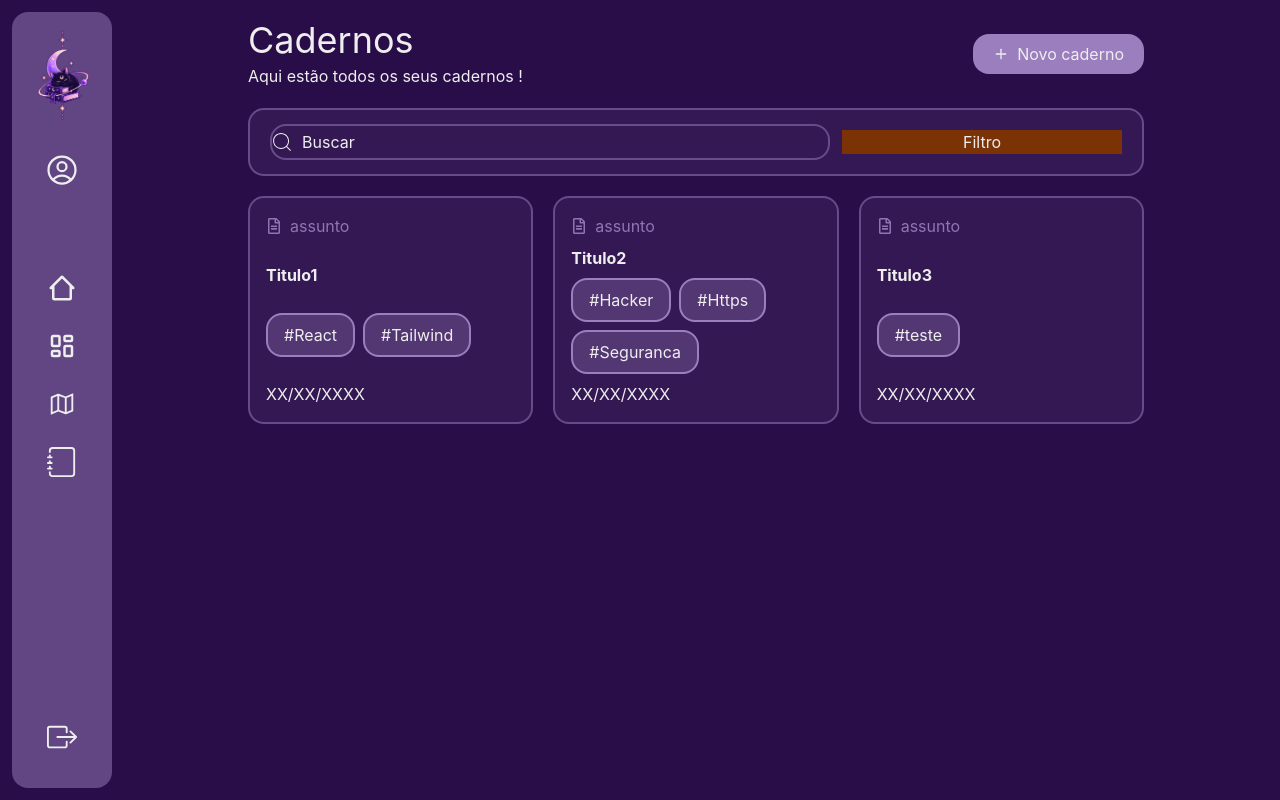
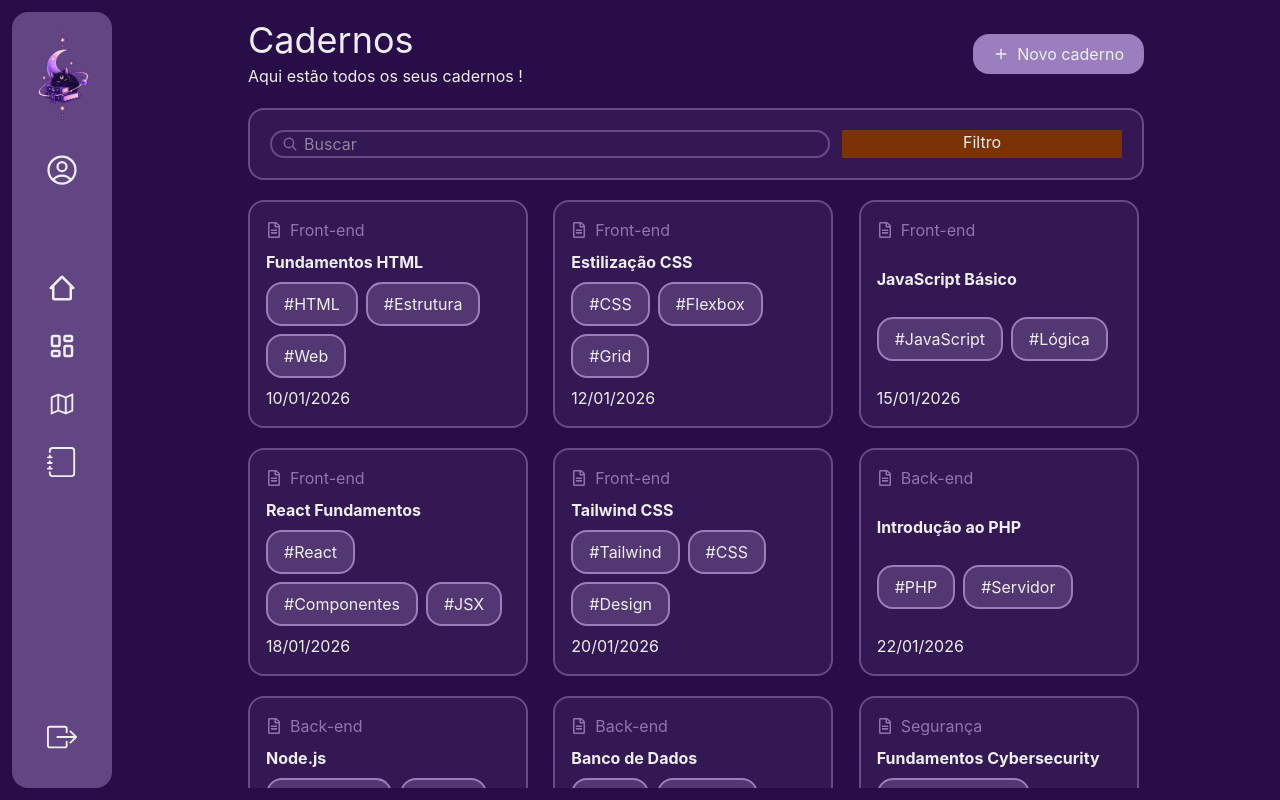
Before and after one commit to stelsol/Caderno-estudos, a React (Vite) app: page /Cadernos in a window 1280 px wide. Built offline with nearby package versions, Linux system fonts and the light colour scheme.

Commit message:
feat: adiciona CardBusca, grid de cards e dados dos cadernos em json

```diff
--- a/src/componentes/CardBusca/CardBusca.jsx
+++ b/src/componentes/CardBusca/CardBusca.jsx
@@ -1,4 +1,6 @@
-export default function CardBusca({ icon, text }) {
+import { PiPlaceholder } from "react-icons/pi";
+
+export default function CardBusca({ icon }) {
   return (
     <div className="w-full flex gap-3">
       {/* <div className=" flex-2 bg-amber-500">Buscar</div>{" "} */}
@@ -6,9 +8,12 @@ export default function CardBusca({ icon, text }) {
         <input
           type="search"
           id="busca"
-          className="w-full border-2 border-[#9B7EBD]/50 rounded-2xl px-3 py-1 cursor-pointer absolute "
+          className="w-full border-2 border-[#9B7EBD]/50 rounded-2xl peer pr-5 pl-8 "
+          placeholder="Buscar"
         />
-        {icon} {text}
+        <span className="peer-placeholder-shown:block absolute left-3 top-1/2 -translate-y-1/2 hidden text-[#9B7EBD]/70">
+          {icon}
+        </span>
       </label>
       <div className="flex-1 bg-amber-900">Filtro</div>
     </div>
--- a/src/componentes/CardCaderno/CardCaderno.jsx
+++ b/src/componentes/CardCaderno/CardCaderno.jsx
@@ -3,7 +3,7 @@ import { FaRegFileAlt } from "react-icons/fa";
 
 export default function CardCaderno({ assunto, title, tag, data }) {
   return (
-    <div className="flex flex-col flex-1 gap-2 items-start border-2 border-[#9B7EBD]/50 bg-[#9B7EBD]/10 rounded-2xl p-4 justify-between ">
+    <div className="flex flex-col  w-70 gap-2 items-start border-2 border-[#9B7EBD]/50 bg-[#9B7EBD]/10 rounded-2xl p-4 justify-between ">
       <span className=" flex gap-2 items-center text-[#9B7EBD]/90">
         <FaRegFileAlt /> {assunto}
       </span>
--- /dev/null
+++ b/src/data/cadernos.json
@@ -0,0 +1,114 @@
+[
+  {
+    "id": 1,
+    "assunto": "Front-end",
+    "title": "Fundamentos HTML",
+    "tag": ["HTML", "Estrutura", "Web"],
+    "data": "10/01/2026"
+  },
+  {
+    "id": 2,
+    "assunto": "Front-end",
+    "title": "Estilização CSS",
+    "tag": ["CSS", "Flexbox", "Grid"],
+    "data": "12/01/2026"
+  },
+  {
+    "id": 3,
+    "assunto": "Front-end",
+    "title": "JavaScript Básico",
+    "tag": ["JavaScript", "Lógica"],
+    "data": "15/01/2026"
+  },
+  {
+    "id": 4,
+    "assunto": "Front-end",
+    "title": "React Fundamentos",
+    "tag": ["React", "Componentes", "JSX"],
+    "data": "18/01/2026"
+  },
+  {
+    "id": 5,
+    "assunto": "Front-end",
+    "title": "Tailwind CSS",
+    "tag": ["Tailwind", "CSS", "Design"],
+    "data": "20/01/2026"
+  },
+  {
+    "id": 6,
+    "assunto": "Back-end",
+    "title": "Introdução ao PHP",
+    "tag": ["PHP", "Servidor"],
+    "data": "22/01/2026"
+  },
+  {
+    "id": 7,
+    "assunto": "Back-end",
+    "title": "Node.js",
+    "tag": ["JavaScript", "Node", "Backend"],
+    "data": "25/01/2026"
+  },
+  {
+    "id": 8,
+    "assunto": "Back-end",
+    "title": "Banco de Dados",
+    "tag": ["SQL", "MySQL", "Database"],
+    "data": "28/01/2026"
+  },
+  {
+    "id": 9,
+    "assunto": "Segurança",
+    "title": "Fundamentos Cybersecurity",
+    "tag": ["Cybersecurity", "Segurança"],
+    "data": "02/02/2026"
+  },
+  {
+    "id": 10,
+    "assunto": "Segurança",
+    "title": "Segurança de Redes",
+    "tag": ["Redes", "TCP/IP", "Firewall"],
+    "data": "05/02/2026"
+  },
+  {
+    "id": 11,
+    "assunto": "Segurança",
+    "title": "Introdução ao Ethical Hacking",
+    "tag": ["Hacking", "Pentest", "Ethical"],
+    "data": "08/02/2026"
+  },
+  {
+    "id": 12,
+    "assunto": "Redes",
+    "title": "Fundamentos de Redes",
+    "tag": ["LAN", "WAN", "TCP/IP"],
+    "data": "11/02/2026"
+  },
+  {
+    "id": 13,
+    "assunto": "Redes",
+    "title": "Protocolos de Internet",
+    "tag": ["HTTP", "HTTPS", "DNS"],
+    "data": "14/02/2026"
+  },
+  {
+    "id": 14,
+    "assunto": "Programação",
+    "title": "Lógica de Programação",
+    "tag": ["Algoritmos", "JavaScript"],
+    "data": "17/02/2026"
+  },
+  {
+    "id": 15,
+    "assunto": "Programação",
+    "title": "Estruturas de Dados",
+    "tag": ["Arrays", "Objetos", "Algoritmos"],
+    "data": "20/02/2026"
+  },
+  {
+    "id": 16,
+    "assunto": "Programação",
+    "title": "Git e GitHub",
+    "tag": ["Git", "GitHub", "Versionamento"],
+    "data": "23/02/2026"
+  }
+]
--- /dev/null
+++ b/src/data/weekdays.json
@@ -0,0 +1 @@
+["Seg", "Ter", "Qua", "Qui", "Sex", "Sab", "Dom"]
--- a/src/pages/Cadernos.jsx
+++ b/src/pages/Cadernos.jsx
@@ -1,32 +1,10 @@
 import CardCaderno from "../componentes/CardCaderno/CardCaderno";
+import cadernos from "../data/cadernos.json";
 import PageHeader from "../componentes/PageHeader/PageHeader";
 import PageSection from "../componentes/PageSection/PageSection";
 import CardBusca from "../componentes/CardBusca/CardBusca";
-import { CiSearch } from "react-icons/ci";
+import { IoSearch } from "react-icons/io5";
 
-const cadernos = [
-  {
-    id: 1,
-    assunto: "assunto",
-    title: "Titulo1",
-    tag: ["React", "Tailwind"],
-    data: "XX/XX/XXXX",
-  },
-  {
-    id: 2,
-    assunto: "assunto",
-    title: "Titulo2",
-    tag: ["Hacker", "Https", "Seguranca"],
-    data: "XX/XX/XXXX",
-  },
-  {
-    id: 3,
-    assunto: "assunto",
-    title: "Titulo3",
-    tag: ["teste"],
-    data: "XX/XX/XXXX",
-  },
-];
 export default function Cadernos() {
   return (
     <section className=" flex  flex-col  gap-9  pt-2">
@@ -38,10 +16,10 @@ export default function Cadernos() {
         />
         <div className=" bg-[#9B7EBD]/10  border-2 border-[#9B7EBD]/50 text-center  flex flex-col gap-5 rounded-2xl  p-5 ">
           {/* Contendo Busca e filtro */}
-          <CardBusca icon={<CiSearch className="text-2xl" />} text="Buscar" />
+          <CardBusca icon={<IoSearch />} />
         </div>
 
-        <div className="w-full text-center  flex gap-5 rounded-2xl   ">
+        <div className="w-full text-center grid grid-cols-3 gap-5 rounded-2xl   ">
           {cadernos.map((card) => (
             <CardCaderno
               key={card.id}
--- a/src/pages/Home.jsx
+++ b/src/pages/Home.jsx
@@ -1,13 +1,12 @@
 import { LiaMapSolid } from "react-icons/lia";
 import { BsJournal } from "react-icons/bs";
-
+import cadernos from "../data/cadernos.json";
 import { LiaCircleSolid } from "react-icons/lia";
 import PageSection from "../componentes/PageSection/PageSection";
 import PageHeader from "../componentes/PageHeader/PageHeader";
 import CardCaderno from "../componentes/CardCaderno/CardCaderno";
 import CardMeta from "../componentes/CardMeta/CardMeta";
-
-const weekdays = ["Seg", "Ter", "Qua", "Qui", "Sex", "Sab", "Dom"];
+import weekdays from "../data/weekdays.json";
 
 const Metas = [
   {
@@ -34,30 +33,6 @@ const Metas = [
     id: 2,
     meta: "assunto",
     title: "Titulo1",
-  },
-];
-
-const cadernos = [
-  {
-    id: 1,
-    assunto: "assunto",
-    title: "Titulo1",
-    tag: ["React", "Tailwind"],
-    data: "XX/XX/XXXX",
-  },
-  {
-    id: 2,
-    assunto: "assunto",
-    title: "Titulo2",
-    tag: ["Hacker", "Https", "Seguranca"],
-    data: "XX/XX/XXXX",
-  },
-  {
-    id: 3,
-    assunto: "assunto",
-    title: "Titulo3",
-    tag: ["teste"],
-    data: "XX/XX/XXXX",
   },
 ];
 
@@ -123,7 +98,7 @@ export default function Home() {
         LinkText="Ver mais"
       >
         <div className="w-full text-center  flex gap-5 rounded-2xl   ">
-          {cadernos.map((card) => (
+          {cadernos.slice(0, 3).map((card) => (
             <CardCaderno
               key={card.id}
               assunto={card.assunto}
```
